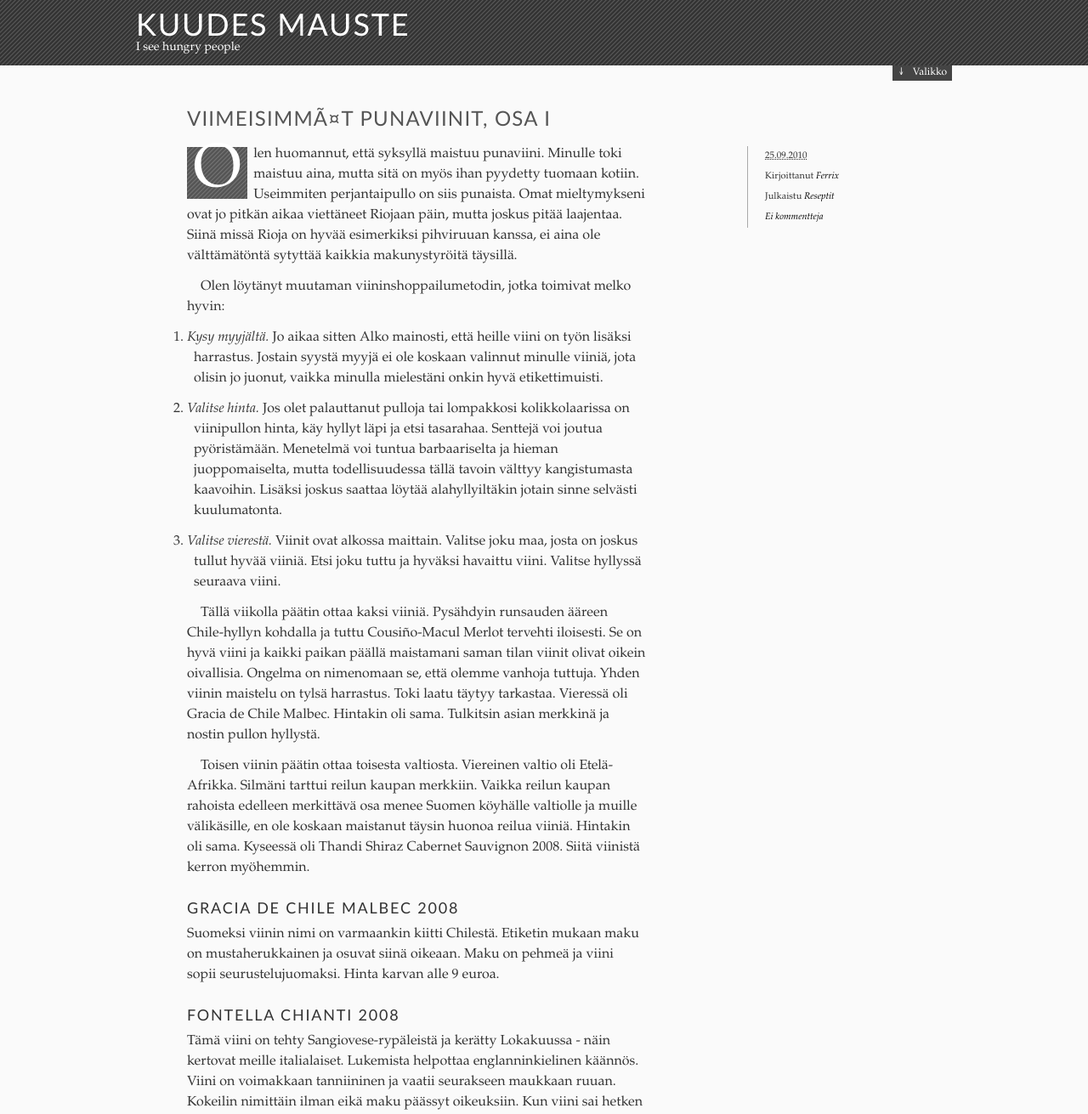
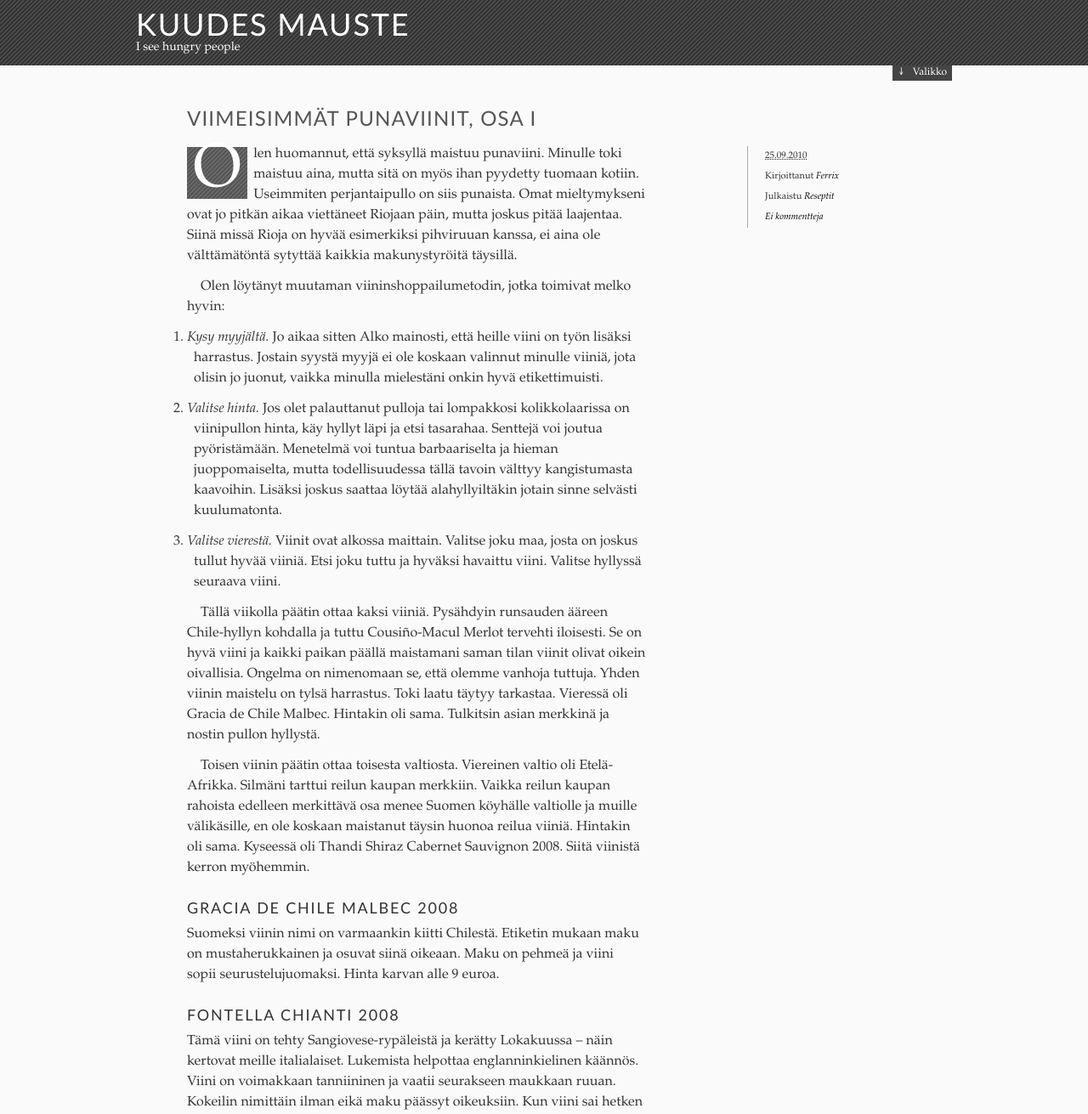
Before and after one commit to ferrix/kuudesmauste, a Jekyll site: the page built from _posts/2010-09-25-viimeisimmat-punaviinit-osa-i.md, in a window 1280 px wide. Shown: the top 1311 px of the page at 85% size. Built offline with Jekyll 4.4.1, drawn with Linux system fonts in a browser that asks for light colours; part of the change alters nothing that is shown; some of the changed text lies outside the part shown.

Commit message:
Fix wine post

```diff
--- a/_posts/2010-09-25-viimeisimmat-punaviinit-osa-i.md
+++ b/_posts/2010-09-25-viimeisimmat-punaviinit-osa-i.md
@@ -1,6 +1,6 @@
 ---
 layout: post
-title: "Viimeisimm\xC3\xA4t punaviinit, osa I"
+title: Viimeisimmät punaviinit, osa I
 published: true
 meta: {}
 author: Ferrix
@@ -9,18 +9,58 @@ tags:
 type: post
 status: publish
 ---
-Olen huomannut, että syksyllä maistuu punaviini. Minulle toki maistuu aina, mutta sitä on myös ihan pyydetty tuomaan kotiin. Useimmiten perjantaipullo on siis punaista. Omat mieltymykseni ovat jo pitkän aikaa viettäneet Riojaan päin, mutta joskus pitää laajentaa. Siinä missä Rioja on hyvää esimerkiksi pihviruuan kanssa, ei aina ole välttämätöntä sytyttää kaikkia makunystyröitä täysillä.
+Olen huomannut, että syksyllä maistuu punaviini. Minulle toki
+maistuu aina, mutta sitä on myös ihan pyydetty tuomaan kotiin.
+Useimmiten perjantaipullo on siis punaista. Omat mieltymykseni ovat
+jo pitkän aikaa viettäneet Riojaan päin, mutta joskus pitää
+laajentaa. Siinä missä Rioja on hyvää esimerkiksi pihviruuan kanssa,
+ei aina ole välttämätöntä sytyttää kaikkia makunystyröitä täysillä.
 
-Olen löytänyt muutaman viininshoppailumetodin, jotka toimivat melko hyvin:
-<ol>
-	<li><em>Kysy myyjältä.</em> Jo aikaa sitten Alko mainosti, että heille viini on työn lisäksi harrastus. Jostain syystä myyjä ei ole koskaan valinnut minulle viiniä, jota olisin jo juonut, vaikka minulla mielestäni onkin hyvä etikettimuisti.</li>
-	<li><em>Valitse hinta. </em>Jos olet palauttanut pulloja tai lompakkosi kolikkolaarissa on viinipullon hinta, käy hyllyt läpi ja etsi tasarahaa. Senttejä voi joutua pyöristämään. Menetelmä voi tuntua barbaariselta ja hieman juoppomaiselta, mutta todellisuudessa tällä tavoin välttyy kangistumasta kaavoihin. Lisäksi joskus saattaa löytää alahyllyiltäkin jotain sinne selvästi kuulumatonta.</li>
-	<li><em>Valitse vierestä. </em>Viinit ovat alkossa maittain. Valitse joku maa, josta on joskus tullut hyvää viiniä. Etsi joku tuttu ja hyväksi havaittu viini. Valitse hyllyssä seuraava viini.</li>
-</ol>
-Tällä viikolla päätin ottaa kaksi viiniä. Pysähdyin runsauden ääreen Chile-hyllyn kohdalla ja tuttu Cousiño-Macul Merlot tervehti iloisesti. Se on hyvä viini ja kaikki paikan päällä maistamani saman tilan viinit olivat oikein oivallisia. Ongelma on nimenomaan se, että olemme vanhoja tuttuja. Yhden viinin maistelu on tylsä harrastus. Toki laatu täytyy tarkastaa. Vieressä oli Gracia de Chile Malbec. Hintakin oli sama. Tulkitsin asian merkkinä ja nostin pullon hyllystä.
+Olen löytänyt muutaman viininshoppailumetodin, jotka toimivat melko
+hyvin:
 
-Toisen viinin päätin ottaa toisesta valtiosta. Viereinen valtio oli Etelä-Afrikka. Silmäni tarttui reilun kaupan merkkiin. Vaikka reilun kaupan rahoista edelleen merkittävä osa menee Suomen köyhälle valtiolle ja muille välikäsille, en ole koskaan maistanut täysin huonoa reilua viiniä. Hintakin oli sama. Kyseessä oli Thandi Shiraz Cabernet Sauvignon 2008. Siitä viinistä kerron myöhemmin.
+1. *Kysy myyjältä.* Jo aikaa sitten Alko mainosti, että heille viini
+on työn lisäksi harrastus. Jostain syystä myyjä ei ole koskaan
+valinnut minulle viiniä, jota olisin jo juonut, vaikka minulla
+mielestäni onkin hyvä etikettimuisti.
+2. *Valitse hinta.* Jos olet palauttanut pulloja tai lompakkosi
+kolikkolaarissa on viinipullon hinta, käy hyllyt läpi ja etsi
+tasarahaa. Senttejä voi joutua pyöristämään. Menetelmä voi tuntua
+barbaariselta ja hieman juoppomaiselta, mutta todellisuudessa tällä
+tavoin välttyy kangistumasta kaavoihin. Lisäksi joskus saattaa löytää
+alahyllyiltäkin jotain sinne selvästi kuulumatonta.
+3. *Valitse vierestä.* Viinit ovat alkossa maittain. Valitse joku
+maa, josta on joskus tullut hyvää viiniä. Etsi joku tuttu ja hyväksi
+havaittu viini. Valitse hyllyssä seuraava viini.
+
+Tällä viikolla päätin ottaa kaksi viiniä. Pysähdyin runsauden ääreen
+Chile-hyllyn kohdalla ja tuttu Cousiño-Macul Merlot tervehti
+iloisesti. Se on hyvä viini ja kaikki paikan päällä maistamani saman
+tilan viinit olivat oikein oivallisia. Ongelma on nimenomaan se, että
+olemme vanhoja tuttuja. Yhden viinin maistelu on tylsä harrastus.
+Toki laatu täytyy tarkastaa. Vieressä oli Gracia de Chile Malbec.
+Hintakin oli sama. Tulkitsin asian merkkinä ja nostin pullon
+hyllystä.
+
+Toisen viinin päätin ottaa toisesta valtiosta. Viereinen valtio oli
+Etelä-Afrikka. Silmäni tarttui reilun kaupan merkkiin. Vaikka reilun
+kaupan rahoista edelleen merkittävä osa menee Suomen köyhälle
+valtiolle ja muille välikäsille, en ole koskaan maistanut täysin
+huonoa reilua viiniä. Hintakin oli sama. Kyseessä oli Thandi Shiraz
+Cabernet Sauvignon 2008. Siitä viinistä kerron myöhemmin.
+
 <h4>Gracia de Chile Malbec 2008</h4>
-Suomeksi viinin nimi on varmaankin kiitti Chilestä. Etiketin mukaan maku on mustaherukkainen ja osuvat siinä oikeaan. Maku on pehmeä ja viini sopii seurustelujuomaksi. Hinta karvan alle 9 euroa.
+
+Suomeksi viinin nimi on varmaankin kiitti Chilestä. Etiketin mukaan
+maku on mustaherukkainen ja osuvat siinä oikeaan. Maku on pehmeä ja
+viini sopii seurustelujuomaksi. Hinta karvan alle 9 euroa.
+
 <h4>Fontella Chianti 2008</h4>
-Tämä viini on tehty Sangiovese-rypäleistä ja kerätty Lokakuussa - näin kertovat meille italialaiset. Lukemista helpottaa englanninkielinen käännös. Viini on voimakkaan tanniininen ja vaatii seurakseen maukkaan ruuan. Kokeilin nimittäin ilman eikä maku päässyt oikeuksiin. Kun viini sai hetken aikaa hengittää ja ruokaa seurakseen, syntyi parempi ymmärrys. Tämäkin taisi olla yhdeksän euron hintaluokkaa.
+
+Tämä viini on tehty Sangiovese-rypäleistä ja kerätty Lokakuussa
+&ndash; näin kertovat meille italialaiset. Lukemista helpottaa
+englanninkielinen käännös. Viini on voimakkaan tanniininen ja vaatii
+seurakseen maukkaan ruuan. Kokeilin nimittäin ilman eikä maku päässyt
+oikeuksiin. Kun viini sai hetken aikaa hengittää ja ruokaa
+seurakseen, syntyi parempi ymmärrys. Tämäkin taisi olla yhdeksän
+euron hintaluokkaa.
```
